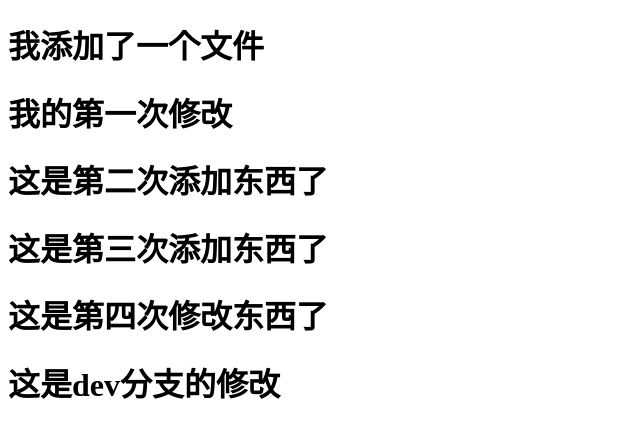
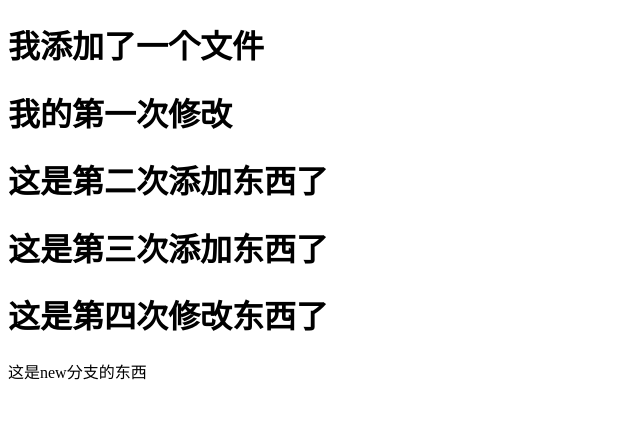
Before and after one commit to cckkzz/testgit, a plain HTML site: page index.html in a window 1280 px wide. Shown: the whole page, without its empty margins (0-640 px from the left). Drawn offline with Linux system fonts and the light colour scheme.

Commit message:
这是new的提交

```diff
--- a/index.html
+++ b/index.html
@@ -10,6 +10,6 @@
 	<h1>这是第二次添加东西了</h1>
 	<h1>这是第三次添加东西了</h1>
 	<h1>这是第四次修改东西了</h1>
-	<h1>这是dev分支的修改</h1>
+	这是new分支的东西
 </body>
 </html>
```
